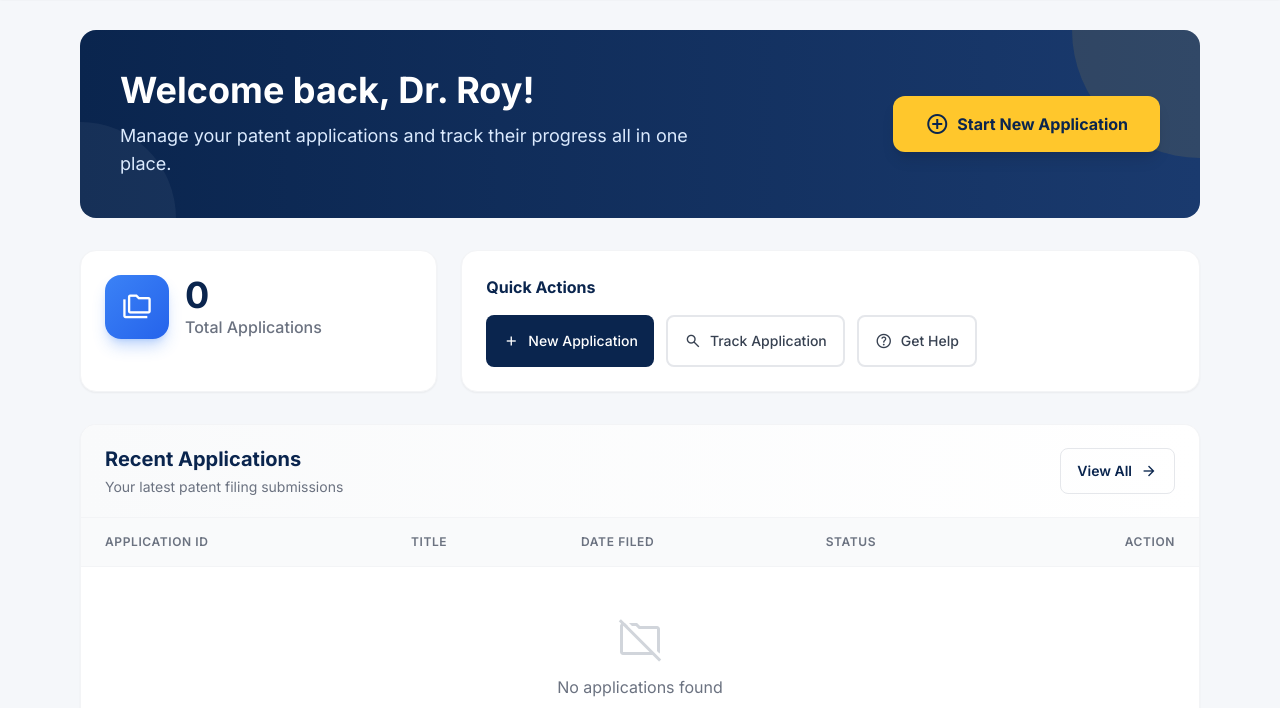
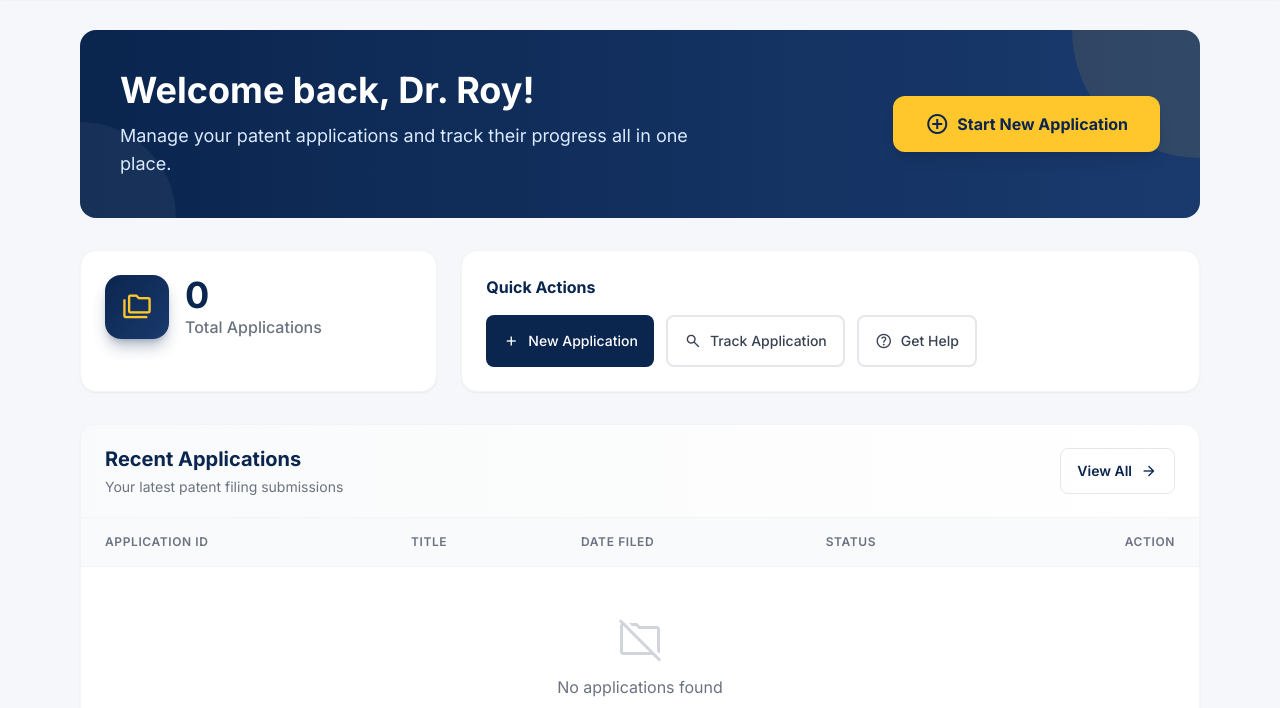
Before and after one commit to somesh-opps/portal, a plain HTML site: page home.html in a window 1280 px wide. Shown: the part 82-790 px from the top of the page. Drawn offline with nearby package versions, Linux system fonts and the light colour scheme; no server answers.

```diff
--- a/home.html
+++ b/home.html
@@ -61,8 +61,8 @@
                 <!-- Total Applications Card -->
                 <div class="bg-white rounded-2xl p-6 shadow-sm border border-gray-100 hover:shadow-lg transition-all">
                     <div class="flex items-center gap-4">
-                        <div class="w-16 h-16 rounded-2xl bg-gradient-to-br from-blue-500 to-blue-600 flex items-center justify-center shadow-lg shadow-blue-500/30">
-                            <span class="material-symbols-outlined text-white text-3xl">folder_copy</span>
+                        <div class="w-16 h-16 rounded-2xl bg-gradient-to-br from-[#0A254E] to-[#1a3a6e] flex items-center justify-center shadow-lg shadow-[#0A254E]/30">
+                            <span class="material-symbols-outlined text-[#FFC72C] text-3xl">folder_copy</span>
                         </div>
                         <div>
                             <span id="totalApplicationsCount" class="text-4xl font-bold text-navy-dark">--</span>
```
